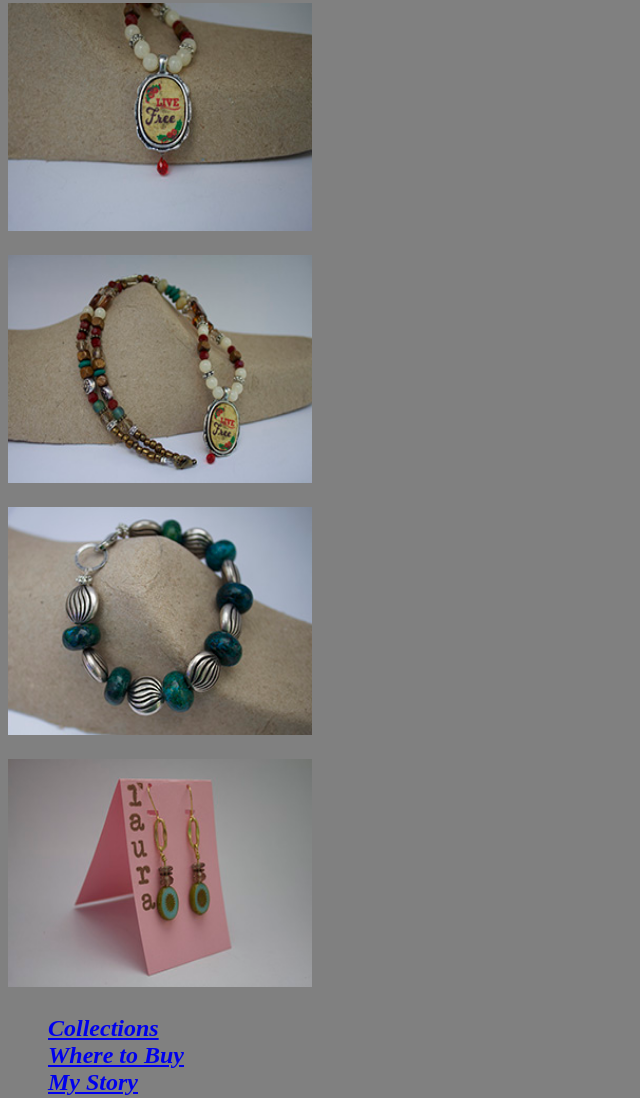
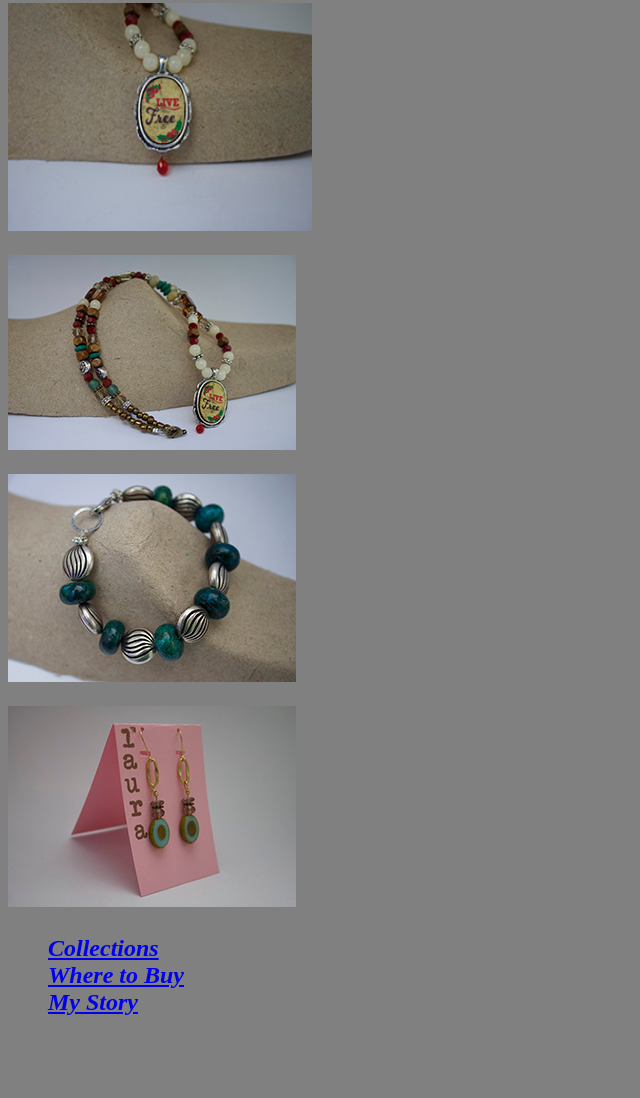
Before and after one commit to msgal97/final2016, a plain HTML site: page collections.html in a window 1280 px wide. Shown: the part 4047-5145 px from the top of the page, without its empty margins (0-640 px from the left). After the commit the page ends 5087 px from the top, so only its background shows below. Drawn offline with Linux system fonts and the light colour scheme.

Commit message:
pic size

```diff
--- a/collections.html
+++ b/collections.html
@@ -81,15 +81,15 @@
 </div>
 <div class="Collections">
   <h2><a href="19.jpg"></a></h2>
-<img src="19.jpg" alt="" style="max-width:304px;height:228px;">
+<img src="19.jpg" alt="" style="">
 </div>
 <div class="Collections">
   <h2><a href="20.jpg"></a></h2>
-<img src="20.jpg" alt="" style="max-width:304px;height:228px;">
+<img src="20.jpg" alt="" style="">
 </div>
 <div class="Collections">
   <h2><a href="21.jpg"></a></h2>
-<img src="21.jpg" alt="" style="max-width:304px;height:228px;">
+<img src="21.jpg" alt="" style="">
 </div>
 
 <ul>
```
